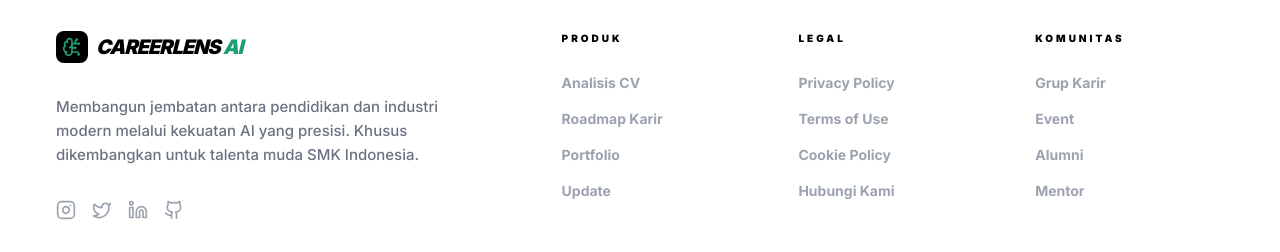
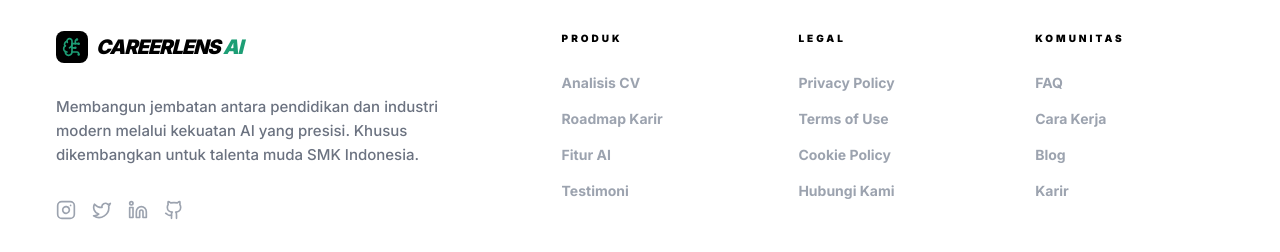
Before and after one commit to adefikri011/CarrearLensAi, a Next.js app: page /terms in a window 1280 px wide. Shown: the part 1666-1918 px from the top of the page. Built offline with nearby package versions, Linux system fonts and the light colour scheme.

Commit message:
feat: Update landing page navigation and links
Refactors navigation links in the header and footer to point to new section IDs on the landing page. This improves internal linking and user navigation flow. Also updates the primary color for the logo's BrainCircuit icon.

```diff
--- a/app/page.tsx
+++ b/app/page.tsx
@@ -1,7 +1,7 @@
 'use client';
 
 import React, { useState, useEffect, useRef } from "react";
-import { motion, AnimatePresence } from "framer-motion";
+import { motion, AnimatePresence } from "motion/react";
 import {
   Check,
   ChevronDown,
--- a/components/landing/Footer.tsx
+++ b/components/landing/Footer.tsx
@@ -1,9 +1,33 @@
+"use client";
+
 import React from "react";
 import Link from "next/link";
+import { motion } from "motion/react";
 import { BrainCircuit, Instagram, Twitter, Linkedin, Github } from "lucide-react";
 
 export const Footer = () => {
   const currentYear = new Date().getFullYear();
+
+  const scrollToSection = (id: string) => {
+    if (!id.startsWith("#")) return;
+
+    if (window.location.pathname !== "/") {
+      window.location.href = `/${id}`;
+      return;
+    }
+
+    const el = document.querySelector(id);
+    if (el) {
+      const offset = 80;
+      const elementPosition = el.getBoundingClientRect().top;
+      const offsetPosition = elementPosition + window.scrollY - offset;
+
+      window.scrollTo({
+        top: offsetPosition,
+        behavior: "smooth"
+      });
+    }
+  };
 
   const sections = [
     {
@@ -11,8 +35,8 @@ export const Footer = () => {
       links: [
         { name: "Analisis CV", href: "/cv-builder" },
         { name: "Roadmap Karir", href: "/roadmap" },
-        { name: "Portfolio", href: "/dashboard" },
-        { name: "Update", href: "#" }
+        { name: "Fitur AI", href: "#fitur" },
+        { name: "Testimoni", href: "#testimoni" }
       ]
     },
     {
@@ -27,10 +51,10 @@ export const Footer = () => {
     {
       title: "Komunitas",
       links: [
-        { name: "Grup Karir", href: "#" },
-        { name: "Event", href: "#" },
-        { name: "Alumni", href: "#" },
-        { name: "Mentor", href: "#" }
+        { name: "FAQ", href: "#faq" },
+        { name: "Cara Kerja", href: "#cara-kerja" },
+        { name: "Blog", href: "#" },
+        { name: "Karir", href: "#" }
       ]
     }
   ];
@@ -42,11 +66,11 @@ export const Footer = () => {
 
           <div className="md:col-span-2 space-y-8 flex flex-col items-center md:items-start text-center md:text-left">
             <Link href="/" className="flex items-center gap-2 group">
-              <div className="w-8 h-8 rounded-lg bg-black dark:bg-white flex items-center justify-center transition-colors">
-                <BrainCircuit className="text-teal w-5 h-5" />
+              <div className="w-8 h-8 rounded-lg bg-black dark:bg-white flex items-center justify-center transition-transform group-hover:rotate-[10deg]">
+                <BrainCircuit className="text-[#1D9E75] w-5 h-5" />
               </div>
               <span className="text-xl font-black tracking-[-1px] text-black dark:text-white uppercase italic">
-                CareerLens <span className="text-teal">AI</span>
+                CareerLens <span className="text-[#1D9E75]">AI</span>
               </span>
             </Link>
             <p className="text-gray-500 dark:text-zinc-500 text-[15px] font-medium leading-relaxed max-w-sm mx-auto md:mx-0">
@@ -54,7 +78,7 @@ export const Footer = () => {
             </p>
             <div className="flex gap-4 text-gray-400">
                {[Instagram, Twitter, Linkedin, Github].map((Icon, i) => (
-                 <Link key={i} href="#" className="hover:text-teal dark:hover:text-teal transition-all hover:scale-110 active:scale-95 duration-200">
+                 <Link key={i} href="#" className="hover:text-[#1D9E75] dark:hover:text-[#1D9E75] transition-all hover:scale-110 active:scale-95 duration-200">
                     <Icon size={20} />
                  </Link>
                ))}
@@ -70,12 +94,21 @@ export const Footer = () => {
                 <ul className="space-y-3">
                   {section.links.map((link) => (
                     <li key={link.name}>
-                      <Link
-                        href={link.href}
-                        className="text-[14px] font-bold text-gray-400 hover:text-teal dark:hover:text-teal transition-colors inline-block"
-                      >
-                        {link.name}
-                      </Link>
+                      {link.href.startsWith("#") ? (
+                        <button
+                          onClick={() => scrollToSection(link.href)}
+                          className="text-[14px] font-bold text-gray-400 hover:text-[#1D9E75] dark:hover:text-[#1D9E75] transition-colors inline-block"
+                        >
+                          {link.name}
+                        </button>
+                      ) : (
+                        <Link
+                          href={link.href}
+                          className="text-[14px] font-bold text-gray-400 hover:text-[#1D9E75] dark:hover:text-[#1D9E75] transition-colors inline-block"
+                        >
+                          {link.name}
+                        </Link>
+                      )}
                     </li>
                   ))}
                 </ul>
@@ -89,7 +122,7 @@ export const Footer = () => {
         <div className="flex flex-col md:flex-row justify-between items-center gap-8 text-[11px] lg:text-[12px] font-black text-gray-400 dark:text-zinc-600 uppercase tracking-widest text-center">
            <div className="flex flex-col md:flex-row items-center gap-4">
              <p>© {currentYear} CAREERLENS AI — JUARAVIBECODING 2026.</p>
-             <div className="hidden md:block w-1.5 h-1.5 rounded-full bg-teal/30" />
+             <div className="hidden md:block w-1.5 h-1.5 rounded-full bg-[#1D9E75]/30" />
              <p>Dibuat Oleh Fikri Ade</p>
            </div>
            <div className="flex items-center gap-2 px-6 py-2 bg-gray-50 dark:bg-zinc-900/50 rounded-full border border-gray-100 dark:border-zinc-800 transition-colors">
--- a/components/landing/Navbar.tsx
+++ b/components/landing/Navbar.tsx
@@ -2,7 +2,7 @@
 
 import React, { useState, useEffect } from "react";
 import Link from "next/link";
-import { motion, AnimatePresence } from "framer-motion";
+import { motion, AnimatePresence } from "motion/react";
 import { Menu, X, BrainCircuit } from "lucide-react";
 import { cn } from "@/lib/utils";
 
@@ -20,7 +20,7 @@ export const Navbar = () => {
     { name: "Fitur", href: "#fitur" },
     { name: "Cara Kerja", href: "#cara-kerja" },
     { name: "Testimoni", href: "#testimoni" },
-    { name: "Harga", href: "#harga" },
+    { name: "FAQ", href: "#faq" },
   ];
 
   const scrollToSection = (id: string) => {
@@ -56,10 +56,10 @@ export const Navbar = () => {
           {/* Logo */}
           <Link href="/" className="flex items-center gap-2 group relative z-[101]">
             <div className="w-8 h-8 rounded-lg bg-black dark:bg-white flex items-center justify-center transition-transform group-hover:rotate-[10deg]">
-              <BrainCircuit className="text-teal w-5 h-5" />
+              <BrainCircuit className="text-[#1D9E75] w-5 h-5" />
             </div>
             <span className="text-xl lg:text-xl font-black tracking-[-1px] text-black dark:text-white uppercase italic">
-              CareerLens <span className="text-teal">AI</span>
+              CareerLens <span className="text-[#1D9E75]">AI</span>
             </span>
           </Link>
 
@@ -80,13 +80,13 @@ export const Navbar = () => {
           <div className="hidden md:flex items-center gap-6">
             <Link
               href="/login"
-              className="text-[13px] font-black uppercase tracking-widest text-black dark:text-white hover:text-teal transition-colors"
+              className="text-[13px] font-black uppercase tracking-widest text-black dark:text-white hover:text-[#1D9E75] transition-colors"
             >
               Masuk
             </Link>
             <Link
               href="/register"
-              className="bg-black dark:bg-white text-white dark:text-black px-8 py-3 rounded-full text-[12px] font-black uppercase tracking-widest hover:bg-teal dark:hover:bg-teal dark:hover:text-white transition-all shadow-xl shadow-black/10 transition-all hover:scale-105 active:scale-95"
+              className="bg-black dark:bg-white text-white dark:text-black px-8 py-3 rounded-full text-[12px] font-black uppercase tracking-widest hover:bg-[#1D9E75] dark:hover:bg-[#1D9E75] dark:hover:text-white transition-all shadow-xl shadow-black/10 transition-all hover:scale-105 active:scale-95"
             >
               Mulai Gratis
             </Link>
@@ -110,7 +110,7 @@ export const Navbar = () => {
             animate={{ opacity: 1, scale: 1 }}
             exit={{ opacity: 0, scale: 0.95 }}
             transition={{ duration: 0.2 }}
-            className="fixed inset-0 z-[90] bg-white pt-24 px-6 md:hidden overflow-y-auto"
+            className="fixed inset-0 z-[90] bg-white dark:bg-black pt-24 px-6 md:hidden overflow-y-auto"
           >
             <div className="flex flex-col gap-6 py-10">
               {navLinks.map((link) => (
```
